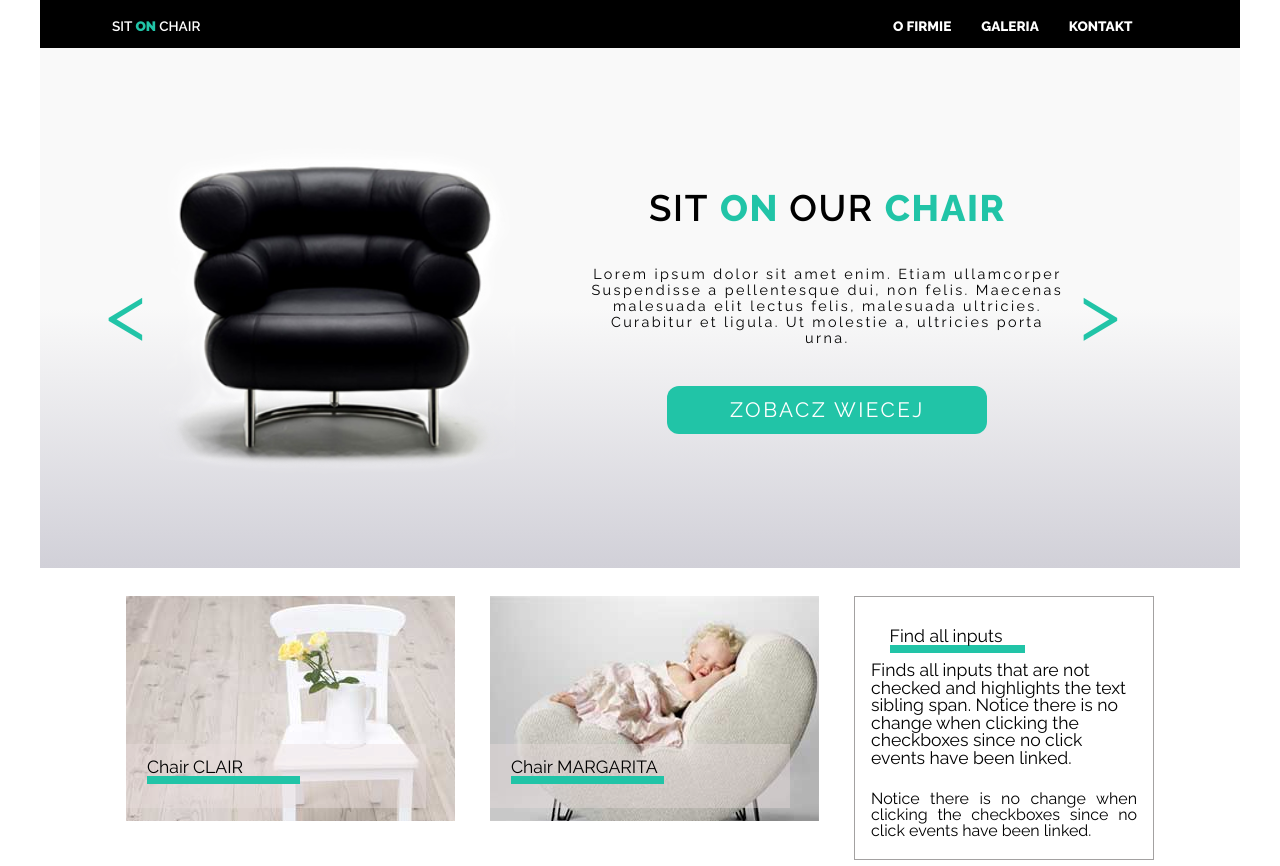
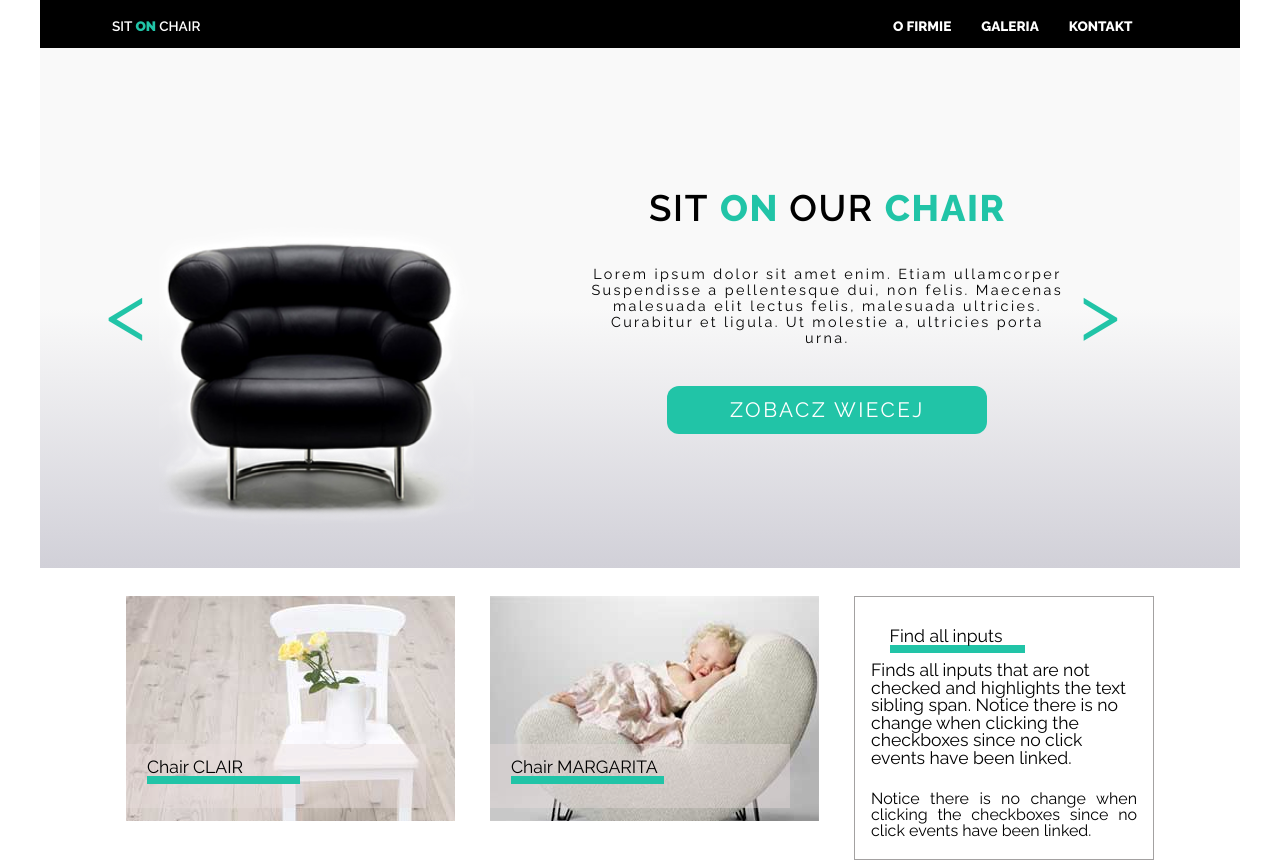
Before and after one commit to GrzesiekKozdroj/Sit-On-Chair-Web-Page, a plain HTML site: page index.html in a window 1280 px wide. Shown: the top 866 px of the page. Drawn offline with Linux system fonts and the light colour scheme.

Commit message:
final changes to picture sizing

```diff
--- a/scss/main.scss
+++ b/scss/main.scss
@@ -105,7 +105,7 @@ body{padding:0;margin:0;font-family: 'Raleway', sans-serif;}
     img{
         margin:5vh 0% 10vh -7%;
         width: 572px;
-        padding:2vh 0 9vh 0;
+        padding:99px 51px 89px 0;
     }
 }
 .sec1-button{
```
Also changed, not shown: scss/main.css, scss/main.min.css.
